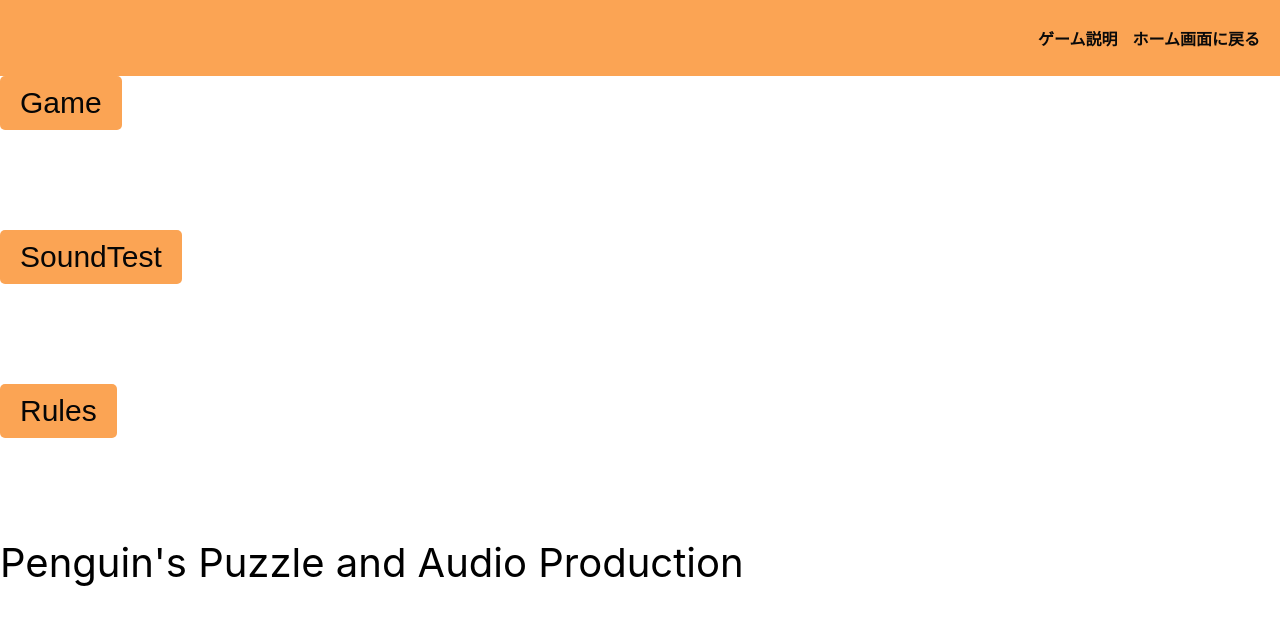
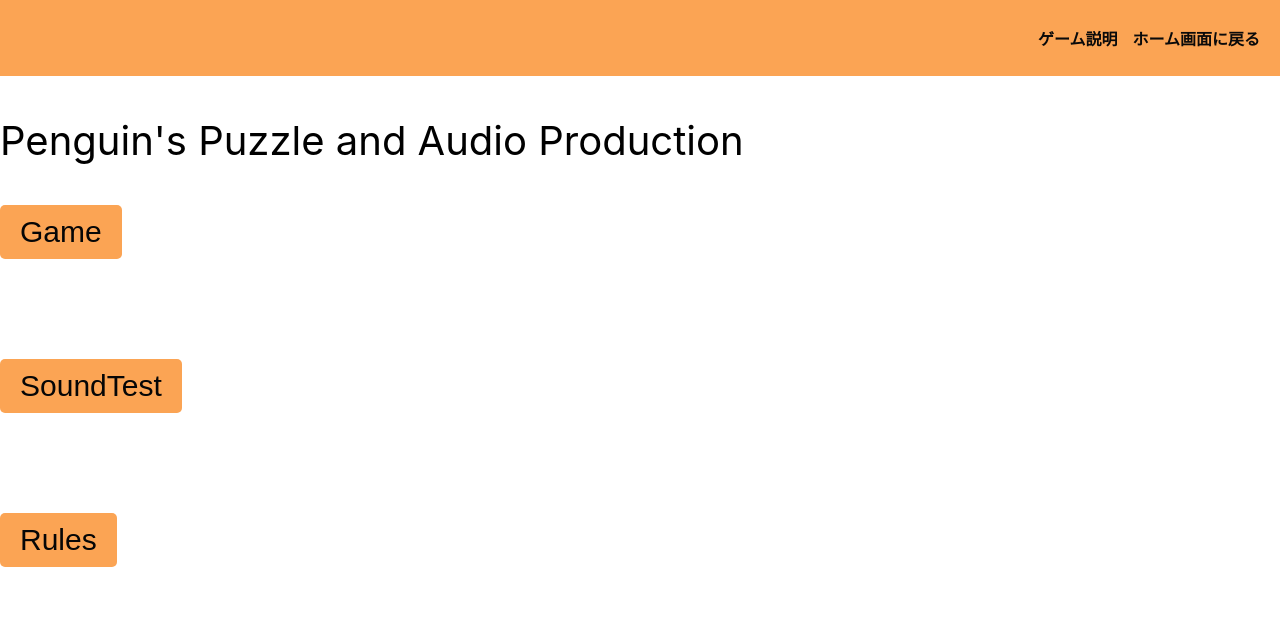
Before and after one commit to jack-app/Ideason2024_teamD, a React (Create React App) app in the folder front/: page / in a window 1280 px wide. Shown: the top 624 px of the page. Built offline with nearby package versions, Linux system fonts and the light colour scheme.

Commit message:
home title

```diff
--- a/front/src/content/home.js
+++ b/front/src/content/home.js
@@ -9,10 +9,11 @@ function Home() {
     <div>
       <Header />
       <nav>
+      <p className='title'>Penguin's Puzzle and Audio Production</p>
       <Button text="Game" to="/game" styleType="default" />
       <Button text="SoundTest" to="/st" styleType="default" />
       <Button text="Rules" to="/rules" styleType="default" />
-      <p className='title'>Penguin's Puzzle and Audio Production</p>
+
       </nav>
     </div>
   );
```
